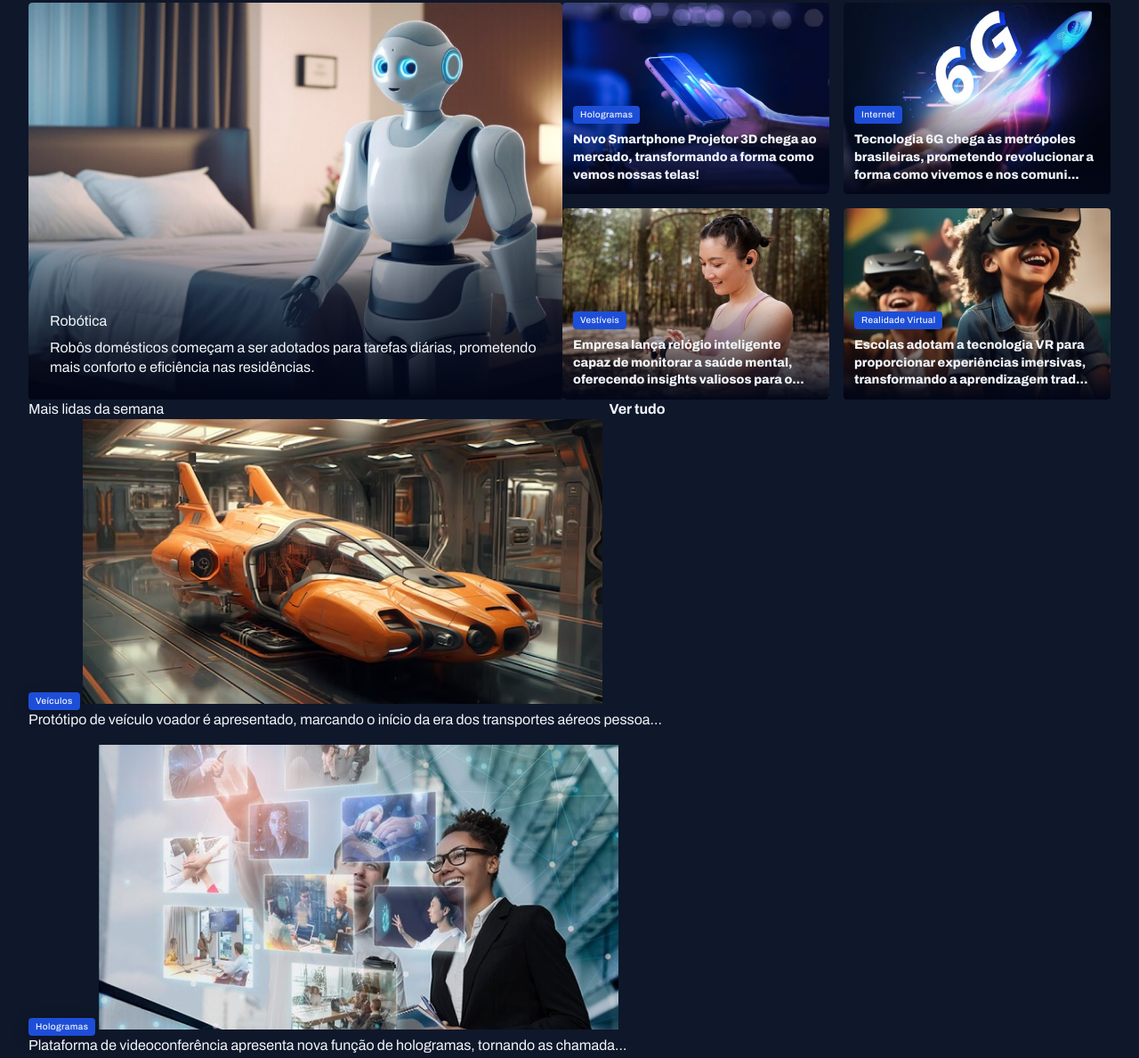
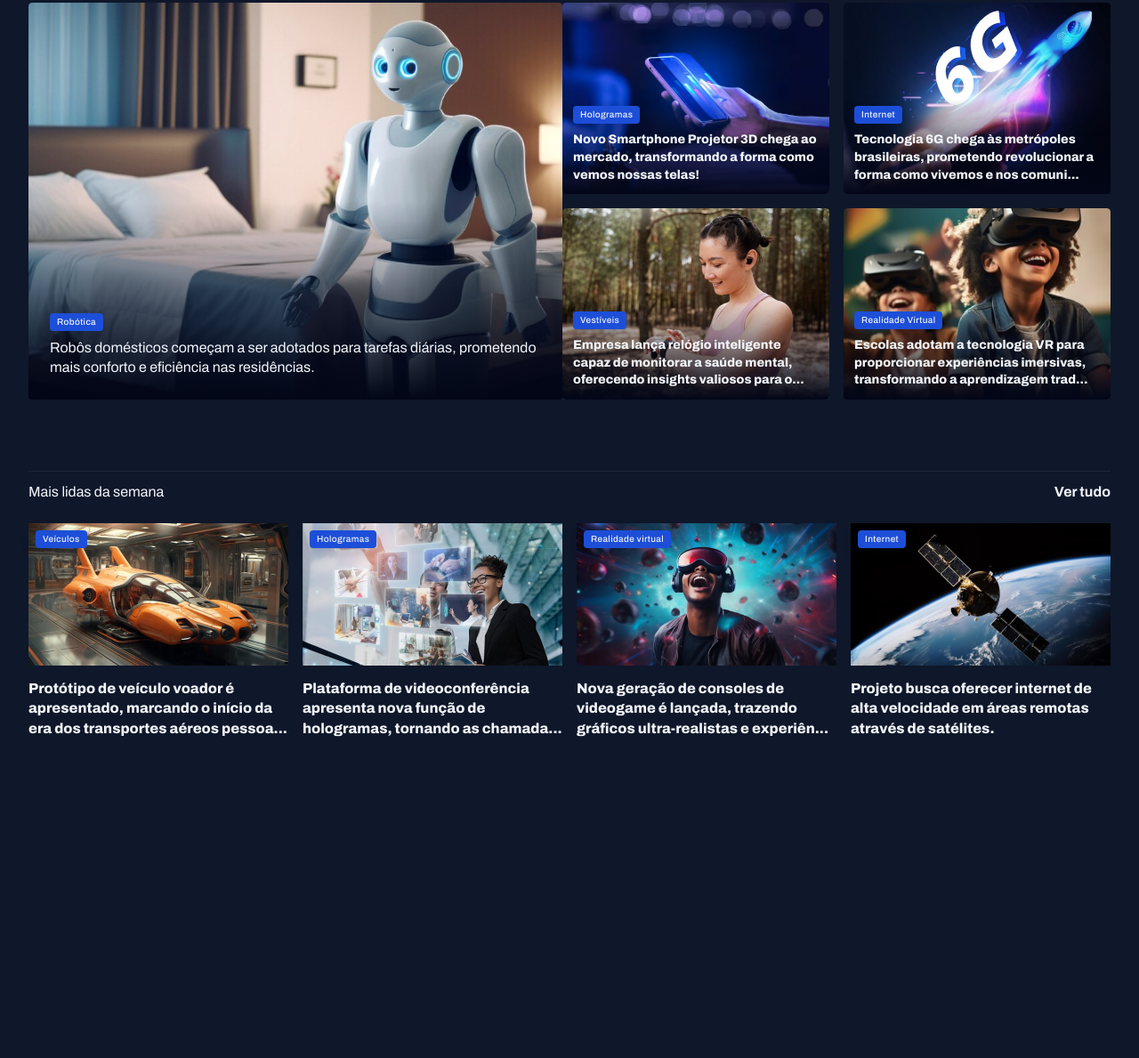
Before and after one commit to AmandaLinger/Portal-de-not-cias, a plain HTML site: page index.html in a window 1280 px wide. Shown: the part 161-1350 px from the top of the page at 89% size. After the commit the page ends 991 px from the top, so only its background shows below. Drawn offline with Linux system fonts and the light colour scheme.

Commit message:
aplicando estilos na seção mais lida da semana

```diff
--- a/index.html
+++ b/index.html
@@ -44,7 +44,7 @@
                 <img src="assets/images/Image 01.png" alt="">
 
                 <figcaption>
-                    <span>Robótica</span>
+                    <span class="content-tag">Robótica</span>
                     <h2 class="">Robôs domésticos começam a ser adotados para tarefas diárias, prometendo mais conforto e eficiência nas residências.</h2>
                 </figcaption>
             </figure>
--- a/styles/global.css
+++ b/styles/global.css
@@ -51,6 +51,7 @@ img{
 }
 main{
     margin-top: 40px;
+    gap: 80px;
 }
 .content-tag{
     display: inline-block;
--- a/styles/sections.css
+++ b/styles/sections.css
@@ -1,11 +1,32 @@
+section header{
+    border-top: 1px solid var(--stroke-color);
+    padding-block: 12px 24px;
+    font: var(--text-span);
+
+    a{
+        justify-self: end;
+        align-items: center;
+        gap: 8px;
+
+        span{
+            background-image: url(../assets/icons/ArrowRight.svg);
+            width: 16px;
+            height: 16px;
+        }
+        &:hover span{
+            background-image: url(../assets/icons/ArrowRight-hover.svg);
+        }
+
+    }
+}
+
 #featured{
     img{
         height: 100%;
         object-fit: cover;
         border-radius: 4px;
     }
-}
-.card{
+    .card{
     position: relative;
     border-radius: 4px;
     overflow: hidden;
@@ -34,3 +55,26 @@
         }
     }
 }
+}
+#weekly{
+
+    &>div{
+        grid-template-columns: repeat(4, 1fr);
+    }
+    img{
+        height: 160px;
+    }
+    figure{
+        position: relative;
+        .content-tag{
+            position: absolute;
+            top: 8px;
+            left: 8px;
+        }
+
+        p{
+            margin-top: 8px;
+            font-weight:800;
+        }
+    }
+}
```
